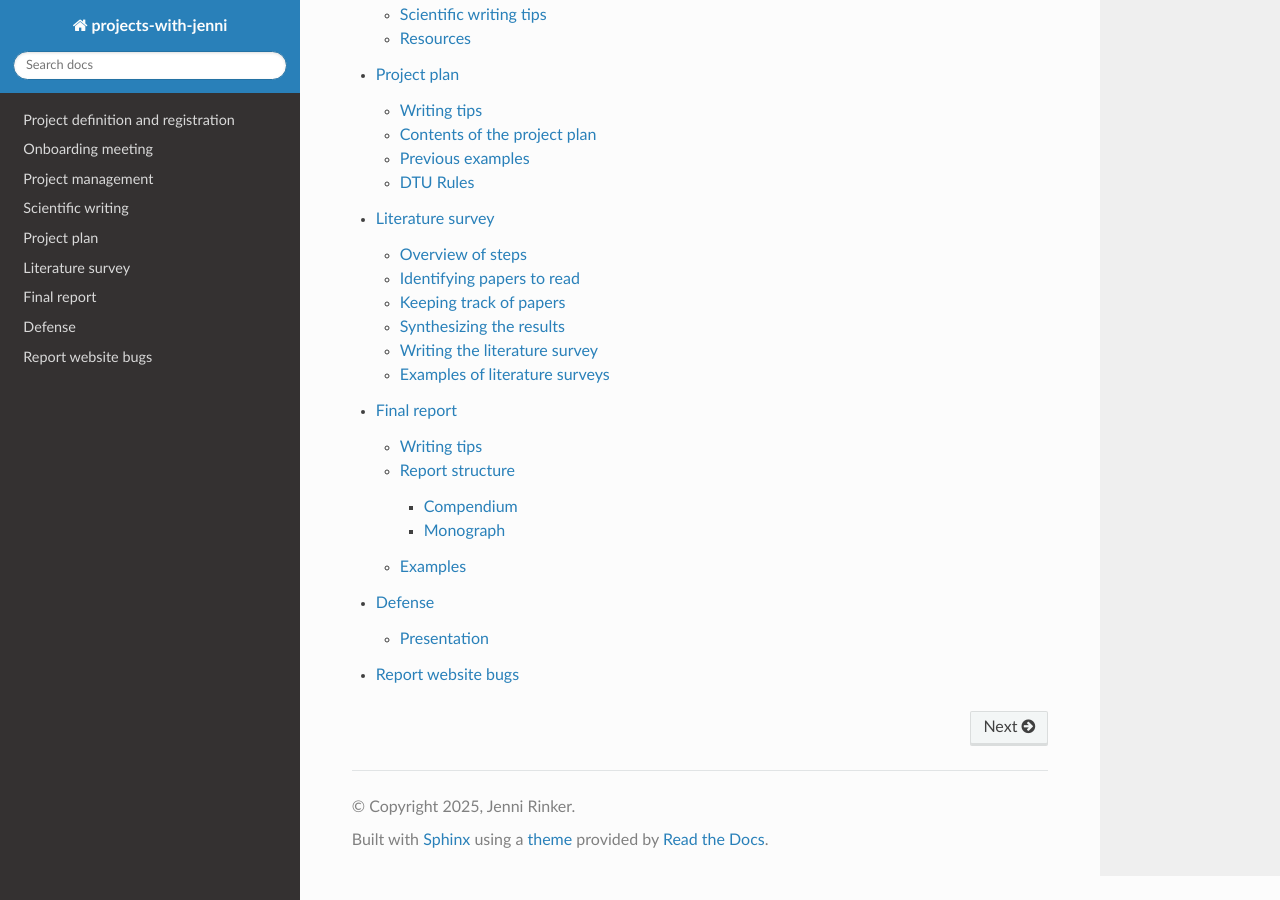
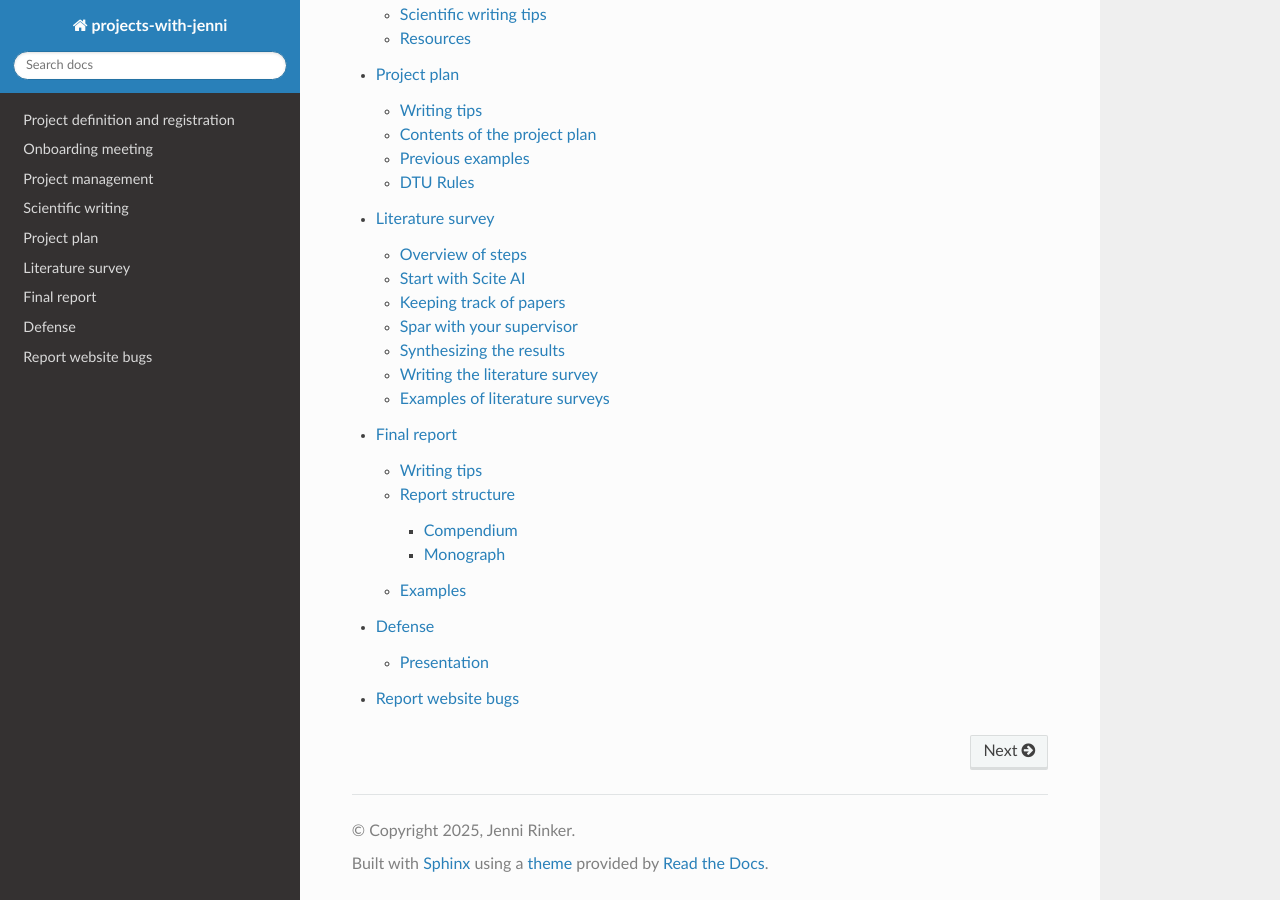
Before and after one commit to jennirinker/projects-with-jenni, a Sphinx documentation site: the page built from docs/source/index.rst, in a window 1280 px wide and 900 px high, scrolled down 1026 px. Built offline with Sphinx 7.4.7 and the Read the Docs theme 3.1.0, drawn with Linux system fonts in a browser that asks for light colours; some of the changed lines change nothing that is shown.

Commit message:
Add recommendation to use Scite AI

```diff
--- a/docs/source/literature_survey.rst
+++ b/docs/source/literature_survey.rst
@@ -19,12 +19,19 @@
 `This article <https://guides.lib.utexas.edu/c.php?g=1060589&p=7710319>`_ has a nice summary of the process.
 Some extra tips from me are below.
 
-Identifying papers to read
------------------------------
+Start with Scite AI
+-------------------------------
 
-* Different papers may be relevant for different researh questions.
-* Use Google Scholar to find options, then DTU FindIt to get the paper PDF.
+* DTU has access to Scite AI, which is a good tool to get started.
+* **!!! BUT ASSUME THE TOOL HALLUCINATES !!!**
+  Use Scite AI to figure out which papers might be relevant, but then read the papers yourself and draw your own conclusions.
+* Get started with Scite AI:
 
+    * Go to `DTU Findit <https://findit.dtu.dk/>`_ and log in.
+    * Create an account in Scite AI using your DTU credentials and verify your email.
+    * Use the "Assistant" to search literature for various topics.
+
+* If you can't get the paper through Scite AI, use DTU Findit to get the paper PDF.
 
 Keeping track of papers
 -----------------------------
@@ -33,6 +40,13 @@
 * You can use tags/collections in Zotero to indicate if you've read the paper yet, which research question it's relevant for, etc.
 * I like making a table with all the papers I read. Each row is a new paper. The columns are: BibTeX ID, title, 1-sentence summary, categories (e.g., which research questions it's relevant for, what topic does it fall under, etc.), key conclusions from their results (bullet list) pros (bullet list), cons (bullet list) and notes (bullet list).
 
+
+Spar with your supervisor
+-----------------------------
+
+* I like my students to present their analysis of, e.g., 2-3 papers in supervision meetings.
+  It's a nice way for me to not only keep updated on relevant literature but also verify the student's analysis/interpretation of the papers.
+* See example slide in PPTX template under "Weekly meetings" in :ref:`project_management`
 
 Synthesizing the results
 -------------------------
```
